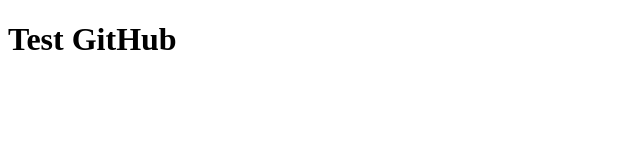
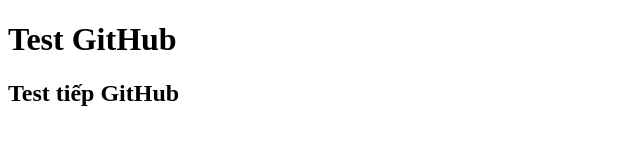
Before and after one commit to hieule210924tb/BTL_PTUDW, a plain HTML site: page index.html in a window 1280 px wide. Shown: the whole page, without its empty margins (0-640 px from the left). Drawn offline with Linux system fonts and the light colour scheme.

Commit message:
testit ep

```diff
--- a/index.html
+++ b/index.html
@@ -8,5 +8,6 @@
   </head>
   <body>
     <h1>Test GitHub</h1>
+    <h2>Test tiếp GitHub</h2>
   </body>
 </html>
```
